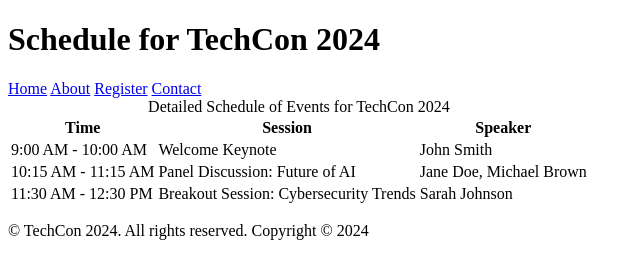
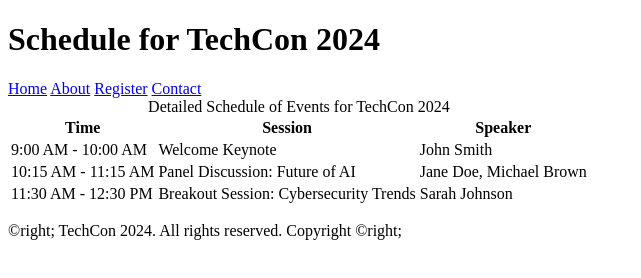
Before and after one commit to seddik2/TechCon_HTML, a plain HTML site: page techcon_website/schedule.html in a window 1280 px wide. Shown: the whole page, without its empty margins (0-641 px from the left). Drawn offline with Linux system fonts and the light colour scheme.

Commit message:
Update schedule.html

```diff
--- a/techcon_website/schedule.html
+++ b/techcon_website/schedule.html
@@ -42,16 +42,13 @@
                     <td>Breakout Session: Cybersecurity Trends</td>
                     <td>Sarah Johnson</td>
                 </tr>
-                <!-- Add more rows as needed -->
+
             </tbody>
         </table>
     </main>
 
     <footer>
-        <p>&copy; TechCon 2024. All rights reserved. Copyright &copy; <span id="currentYear"></span></p>
-        <script>
-            document.getElementById('currentYear').textContent = new Date().getFullYear();
-        </script>
+        <p>&copyright; TechCon 2024. All rights reserved. Copyright &copyright; <span id="currentYear"></span></p>
     </footer>
 </body>
 </html>
```
